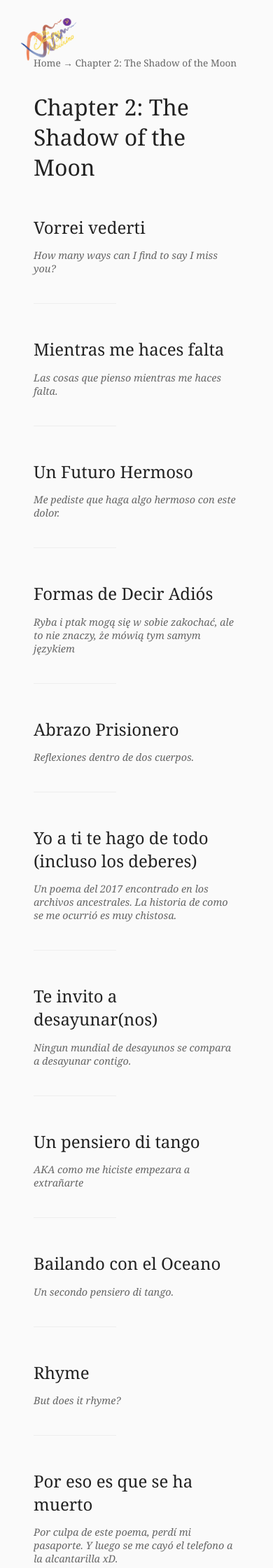
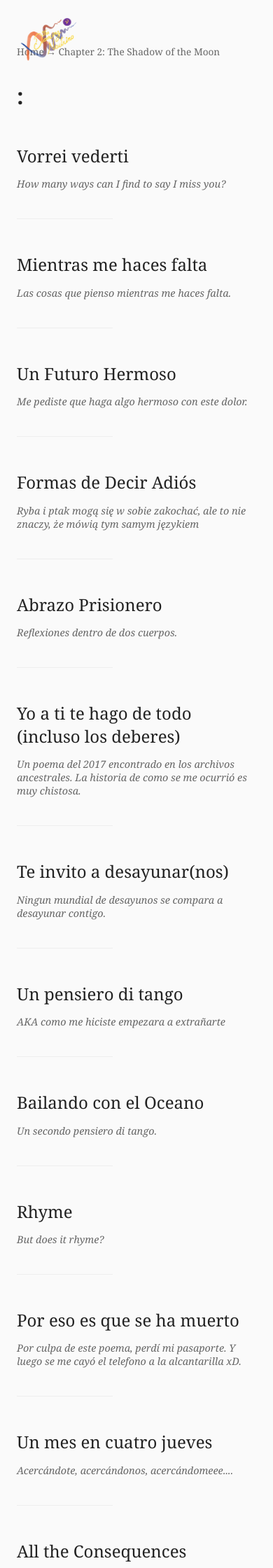
Before and after one commit to thedancingneutrino/thedancingneutrino.github.io, a Jekyll site: the page built from _chapters/moon-shadow.md, in a window 390 px wide. Shown: the top 2240 px of the page at 70% size. Built offline with Jekyll 4.4.1, drawn with Linux system fonts in a browser that asks for light colours.

Commit message:
git commit

```diff
--- a/_layouts/collection.html
+++ b/_layouts/collection.html
@@ -4,7 +4,14 @@ layout: default
 
 {% include breadcrumbs.html %}
 
-<h1>{{ page.title }}</h1>
+<h1>
+  <span class="chapter-number">
+    {{ chapter.title | split: ":" | first }}:
+  </span>
+  <span class="chapter-name">
+     {{ chapter.title | split: ":" | last }}
+  </span>
+</h1>
 {% if page.blurb %}
     <p class="poem-blurb">
       {{ page.description }}
--- a/assets/style.css
+++ b/assets/style.css
@@ -71,7 +71,7 @@ h1 {
 
 .chapter-card {
   padding: 1.5rem 1.75rem;
-  border: 1px solid #333;
+  border: 1px solid #444;
   border-radius: 8px;
   display: block;
   color: inherit;
@@ -238,3 +238,26 @@ a:hover {
     box-shadow: 0 6px 18px rgba(0, 0, 0, 0.4);
   }
 }
+
+@media (max-width: 600px) {
+  body {
+    padding: 1.5rem;
+    padding-top: 4rem;
+  }
+
+  main {
+    max-width: 100%;
+  }
+  .chapter-card {
+    padding: 1.75rem;
+  }
+
+  .chapter-card h2 {
+    font-size: 1.1rem;
+    line-height: 1.4;
+  }
+
+  .chapter-desc {
+    font-size: 0.95rem;
+  }
+}
```
